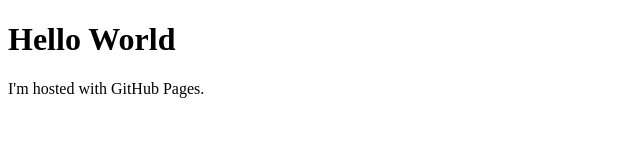
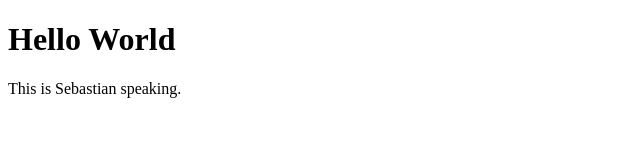
Before and after one commit to S-Rossello/S-Rossello.github.io, a plain HTML site: page index.html in a window 1280 px wide. Shown: the full height of the page, 0-640 px from the left. Drawn offline with Linux system fonts and the light colour scheme.

Commit message:
Personalized!

```diff
--- a/index.html
+++ b/index.html
@@ -2,6 +2,6 @@
 <html>
 <body>
 <h1>Hello World</h1>
-<p>I'm hosted with GitHub Pages.</p>
+<p>This is Sebastian speaking.</p>
 </body>
 </html>
```
